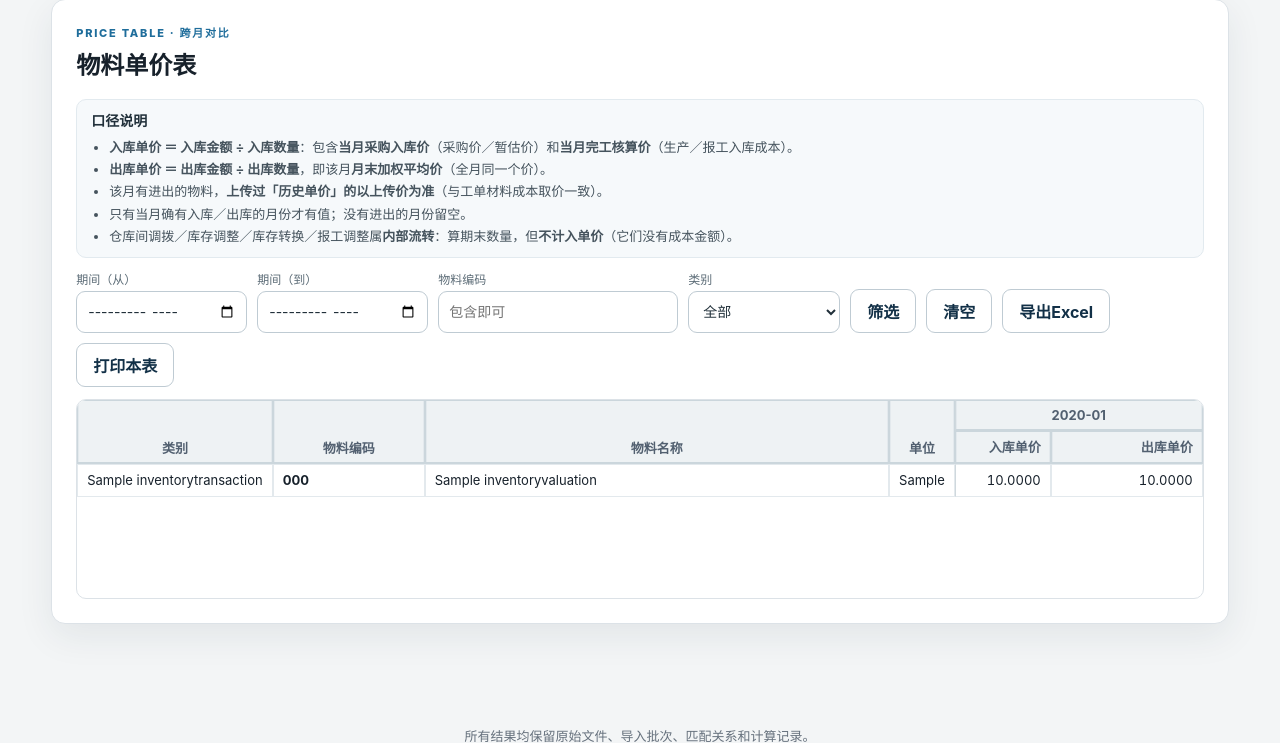
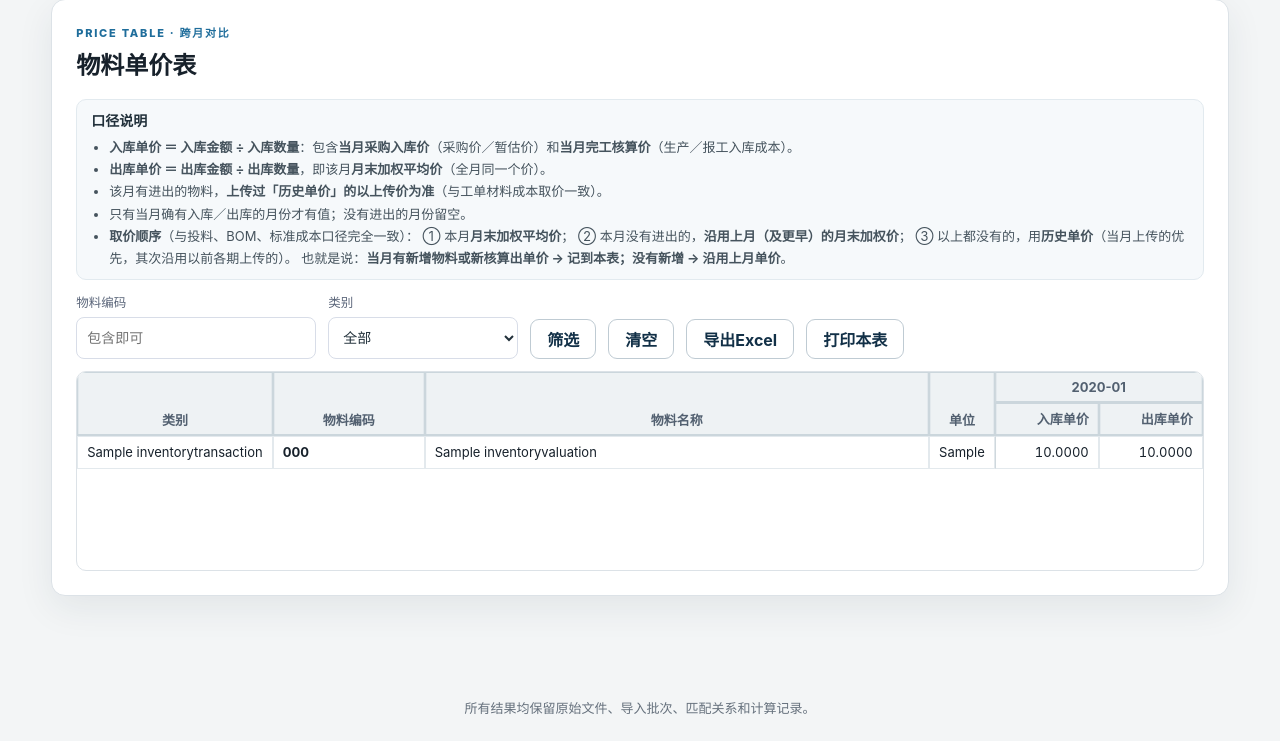
Before and after one commit to clarkwang1980/cost-settlement-platform, a Django app: page /periods/1/price-table/ in a window 1280 px wide. Shown: the part 271-1014 px from the top of the page. After the commit the page ends 986 px from the top, so only its background shows below. Run offline with Django 5.2, Linux system fonts and the light colour scheme; a user stored in the database is signed in; tables that the repository leaves empty hold one stand-in row (values such as "Sample post"); parts of the project's set-up code (start-up, migrations or seed data) failed here and were passed over.

Commit message:
price table copy tweaks + carry previous month price

```diff
--- a/templates/settlement/price_table.html
+++ b/templates/settlement/price_table.html
@@ -37,6 +37,29 @@
   .price-table th:nth-child(3), .price-table td:nth-child(3) { left: 15.5rem; max-width: 16rem; overflow: hidden; text-overflow: ellipsis; }
   .price-table th:nth-child(4), .price-table td:nth-child(4) { left: 31.5rem; width: 4rem; }
   .price-table tbody tr:nth-child(even) td:nth-child(-n+4) { background: #fbfcfd; }
+
+  /* 用户 2026-10-15：筛选方框（物料编码 / 类别）与整条工具栏**统一格式** */
+  .pt-filter { display: flex; flex-wrap: wrap; align-items: flex-end; gap: 12px; }
+  .pt-filter label { display: flex; flex-direction: column; gap: 6px; }
+  .pt-filter label > span { font-size: 12.5px; color: #5b667a; }
+  .pt-filter input[type="text"],
+  .pt-filter input[type="month"],
+  .pt-filter select {
+    height: 36px;
+    min-width: 190px;
+    padding: 0 10px;
+    font-size: 14px;
+    line-height: 34px;
+    border: 1px solid #d8dde8;
+    border-radius: 8px;
+    background: #fff;
+    box-sizing: border-box;
+  }
+  .pt-filter .button { height: 36px; display: inline-flex; align-items: center; }
+  /* 用户 2026-10-15：入库单价 / 出库单价 单元格宽度保持一致（美观） */
+  .price-table th.num,
+  .price-table td.num { width: 104px; min-width: 104px; text-align: right; white-space: nowrap; }
+  .price-table th.period-head { text-align: center; }
 </style>
 
 <section class="section-card">
@@ -54,17 +77,15 @@
       <li><b>出库单价 ＝ 出库金额 ÷ 出库数量</b>，即该月<b>月末加权平均价</b>（全月同一个价）。</li>
       <li>该月有进出的物料，<b>上传过「历史单价」的以上传价为准</b>（与工单材料成本取价一致）。</li>
       <li>只有当月确有入库／出库的月份才有值；没有进出的月份留空。</li>
-      <li>仓库间调拨／库存调整／库存转换／报工调整属<b>内部流转</b>：算期末数量，但<b>不计入单价</b>（它们没有成本金额）。</li>
+      <li><b>取价顺序</b>（与投料、BOM、标准成本口径完全一致）：
+        ① 本月<b>月末加权平均价</b>；
+        ② 本月没有进出的，<b>沿用上月（及更早）的月末加权价</b>；
+        ③ 以上都没有的，用<b>历史单价</b>（当月上传的优先，其次沿用以前各期上传的）。
+        也就是说：<b>当月有新增物料或新核算出单价 → 记到本表；没有新增 → 沿用上月单价</b>。</li>
     </ul>
   </div>
 
   <form class="pt-filter" method="get">
-    <label><span>期间（从）</span>
-      <input type="month" name="p_from" value="{{ filters.p_from }}">
-    </label>
-    <label><span>期间（到）</span>
-      <input type="month" name="p_to" value="{{ filters.p_to }}">
-    </label>
     <label><span>物料编码</span>
       <input type="text" name="code" value="{{ filters.code }}" placeholder="包含即可">
     </label>
@@ -79,7 +100,7 @@
     <button class="button secondary" type="submit">筛选</button>
     <a class="button secondary" href="{% url 'price_table' period.id %}">清空</a>
     <a class="button secondary"
-       href="{% url 'price_table' period.id %}?export=1&amp;code={{ filters.code }}&amp;p_from={{ filters.p_from }}&amp;p_to={{ filters.p_to }}&amp;category={{ filters.category }}">导出Excel</a>
+       href="{% url 'price_table' period.id %}?export=1&amp;code={{ filters.code }}&amp;category={{ filters.category }}">导出Excel</a>
     {# 「打印本表」的落点：必须是一个**空容器**，base.html 把按钮追加进来（挂在链接上会套进链接里、叠在一起） #}
     <span class="print-here"></span>
   </form>
```
